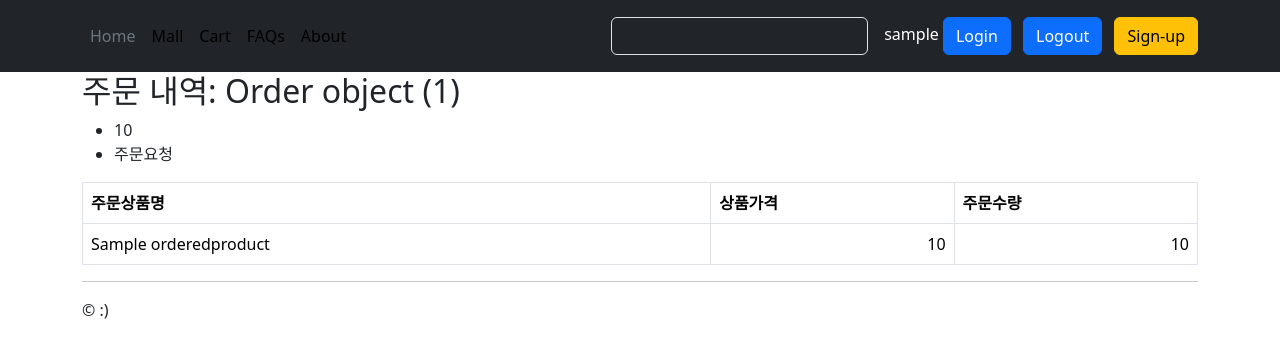
After one commit to dp-dev-im/payments, a Django app: page /mall/orders/1/ in a window 1280 px wide. The commit adds this page. Shown: the top 358 px of the page. Run offline with Django 4.2, Linux system fonts and the light colour scheme; a user stored in the database is signed in; tables that the repository leaves empty hold one stand-in row (values such as "Sample post"); some libraries are stand-ins or nearby versions.

Commit message:
:sparkles: [mall] - order_detail

```diff
--- a/mall/models.py
+++ b/mall/models.py
@@ -7,6 +7,7 @@ from django.core.validators import MinValueValidator
 from django.db import models
 from django.db.models import UniqueConstraint, QuerySet
 from django.http import Http404
+from django.urls import reverse
 from iamport import Iamport
 
 from accounts.models import User
@@ -123,6 +124,25 @@ class Order(models.Model):
     created_at = models.DateTimeField(auto_now_add=True)
     updated_at = models.DateTimeField(auto_now=True)
 
+    def get_absolute_url(self):
+        return reverse("order_detail", args=[self.pk])
+
+    def can_pay(self) -> bool:
+        return self.status in (
+            self.StatusChoices.REQUESTED,
+            self.StatusChoices.FAILED_PAYMENT,
+        )
+
+    @property
+    def name(self):
+        first_product = self.orderedproduct_set.first()
+        if first_product is None:
+            return "등록된 상품이 없습니다."
+        size = self.orderedproduct_set.all().count()
+        if size < 2:
+            return first_product.name
+        return f"{first_product.name} 외 {size -1}건"
+
     @classmethod
     def create_form_cart(
         cls, user: User, cart_product_qs: QuerySet[CartProduct]
@@ -131,7 +151,7 @@ class Order(models.Model):
         cart_product_list = list(cart_product_qs)
 
         total_amount = sum(cart_product.amount for cart_product in cart_product_list)
-        print(total_amount)
+        # print(total_amount)
 
         order = cls.objects.create(user=user, total_amount=total_amount)
 
@@ -187,6 +207,7 @@ class AbstractPortonePayment(models.Model):
 
     meta = models.JSONField("포트원 결제내역", default=dict, editable=False)
     uid = models.UUIDField("결제식별자", default=uuid4, editable=False)
+    name = models.CharField("결제명", max_length=150)
     desired_amount = models.PositiveIntegerField("결제금액", editable=False)
     buyer_name = models.CharField("구매자 이름", max_length=50, editable=False)
     buyer_email = models.EmailField("구매지 이메일", editable=False)
@@ -215,9 +236,13 @@ class AbstractPortonePayment(models.Model):
             imp_key=settings.PORTONE_API_KEY, imp_secret=settings.PORTONE_API_SECRET
         )
 
+    @property
+    def merchant_uid(self):
+        return str(self.uid)
+
     def update(self):
         try:
-            self.meta = self.api.find(merchant_uid=self.uid)
+            self.meta = self.api.find(merchant_uid=self.merchant_uid)
         except (Iamport.ResponseError, Iamport.HttpError) as e:
             logger.error(str(e), exc_info=e)
             raise Http404("포트원에서 결제내역을 찾을 수 없음")
@@ -233,3 +258,25 @@ class AbstractPortonePayment(models.Model):
 
 class OrderPayment(AbstractPortonePayment):
     order = models.ForeignKey(Order, on_delete=models.CASCADE, db_constraint=False)
+
+    def update(self):
+        super().update()
+
+        if self.is_paid_ok:
+            self.order.status = Order.StatusChoices.PAID
+            self.order.save()
+            self.order.orderpayment_set.exclude(pk=self.pk).delete()
+
+        elif self.pay_status in (self.PayStatus.CANCELLED, self.PayStatus.FAILED):
+            self.order.status = Order.StatusChoices.FAILED_PAYMENT
+            self.order.save()
+
+    @classmethod
+    def create_by_order(cls, order: Order) -> "OrderPayment":
+        return cls.objects.create(
+            order=order,
+            name=order.name,
+            desired_amount=order.total_amount,
+            buyer_name=order.user.get_full_name(),
+            buyer_email=order.user.email,
+        )
--- /dev/null
+++ b/mall/templates/mall/order_detail.html
@@ -0,0 +1,29 @@
+{% extends 'mall/base.html' %}
+{% load humanize %}
+
+{% block content %}
+    <h2>주문 내역: {{ order }}</h2>
+    <ul>
+        <li>{{ order.total_amount|intcomma }}</li>
+        <li>{{ order.get_status_display }}</li>
+    </ul>
+
+    <table class="table table-hover table-bordered">
+        <thead>
+            <tr>
+                <th>주문상품명</th>
+                <th>상품가격</th>
+                <th>주문수량</th>
+            </tr>
+        </thead>
+        <tbody>
+            {% for ordered_product in order.orderedproduct_set.all %}
+                <tr>
+                    <td>{{ ordered_product.name }}</td>
+                    <td class="text-end">{{ ordered_product.price|intcomma }}</td>
+                    <td class="text-end">{{ ordered_product.quantity|intcomma }}</td>
+                </tr>
+            {% endfor %}
+        </tbody>
+    </table>
+{% endblock %}
--- a/mall/urls.py
+++ b/mall/urls.py
@@ -8,4 +8,10 @@ urlpatterns = [
     path("cart/<int:product_pk>/add/", views.add_to_cart, name="add_to_cart"),
     path("order/new/", views.order_new, name="order_new"),
     path("order/<int:pk>/pay/", views.order_pay, name="order_pay"),
+    path(
+        "orders/<int:order_pk>/check/<int:payment_pk>/",
+        views.order_check,
+        name="order_check",
+    ),
+    path("orders/<int:pk>/", views.order_detail, name="order_detail"),
 ]
--- a/mall/views.py
+++ b/mall/views.py
@@ -1,13 +1,15 @@
+from django.conf import settings
 from django.contrib import messages
 from django.contrib.auth.decorators import login_required
 from django.forms import modelformset_factory
 from django.http import HttpResponse
 from django.shortcuts import render, get_object_or_404, redirect
+from django.urls import reverse
 from django.views.decorators.http import require_POST
 from django.views.generic import ListView
 
 from mall.forms import CartProductForm
-from mall.models import Product, CartProduct, Order
+from mall.models import Product, CartProduct, Order, OrderPayment
 
 
 # Create your views here.
@@ -109,10 +111,40 @@ def order_new(request):
 def order_pay(request, pk):
     order = get_object_or_404(Order, pk=pk, user=request.user)
 
+    if not order.can_pay():
+        messages.error(request, "결제 할 수 없는 주문")
+        return redirect(order)
+        # return redirect("order_detail", order.pk)
+
+    payment = OrderPayment.create_by_order(order)
+    payment_props = {
+        "merchant_uid": payment.merchant_uid,
+        "name": payment.name,
+        "amount": payment.desired_amount,
+        "buyer_name": payment.buyer_name,
+        "buyer_email": payment.buyer_email,
+    }
+
     return render(
         request,
         "mall/order_pay.html",
         {
-            "order": order,
+            "portone_shop_id": settings.PORTONE_SHOP_ID,
+            "payment_props": payment_props,
+            "next_url": reverse("order_check", args=[order.pk, payment.pk]),
         },
     )
+
+
+@login_required
+def order_check(request, order_pk, payment_pk):
+    payment = get_object_or_404(OrderPayment, pk=payment_pk, order__user=request.user)
+    payment.update()
+    # return redirect("order_detail", order_pk)
+    return redirect("order_detail", order_pk)
+
+
+@login_required
+def order_detail(request, pk):
+    order = get_object_or_404(Order, pk=pk, user=request.user)
+    return render(request, "mall/order_detail.html", {"order": order})
```
Also changed, not shown: mall/templates/mall/order_pay.html (+20 -1 lines), mall/migrations/0005_orderpayment.py (added).
